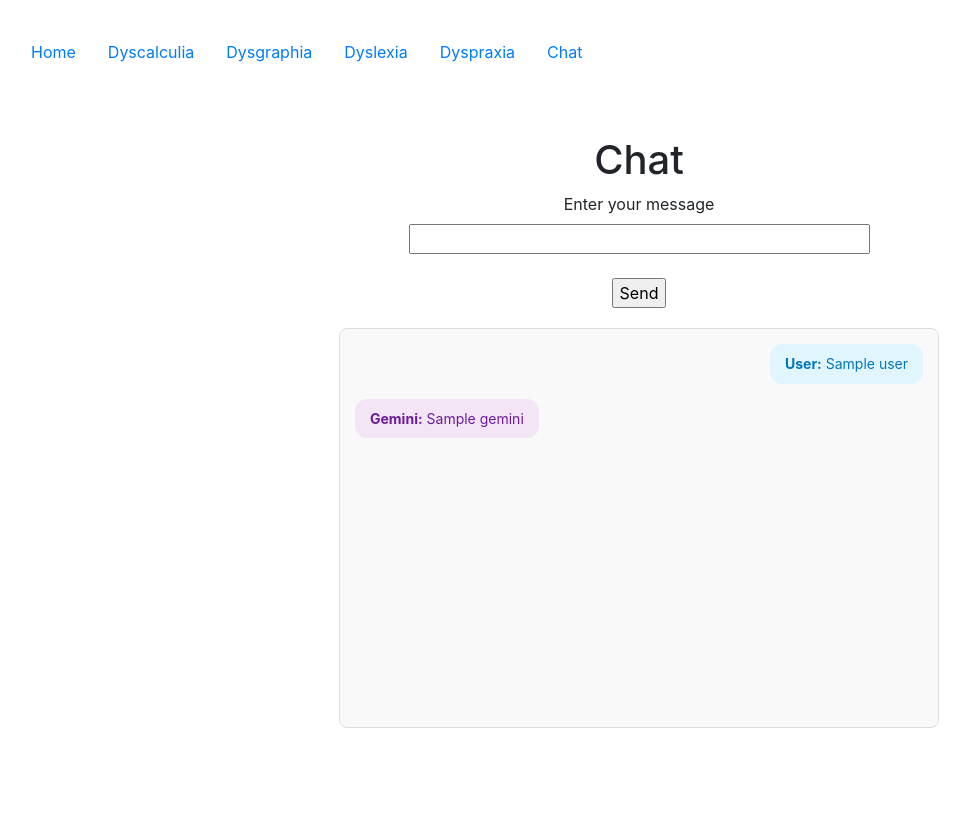
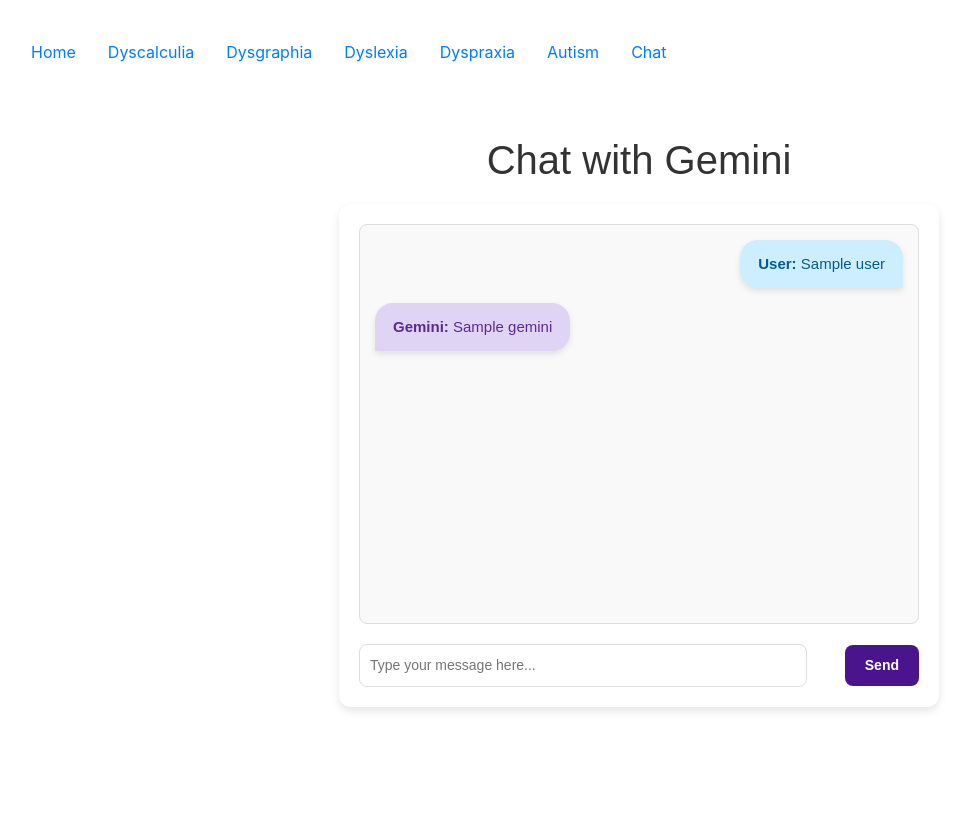
Before and after one commit to Shawarm0/HackSheffield9-Project, a Flask app: template templates/chat/chat.html in a window 1280 px wide. Shown: the whole page, without its empty margins (1-971 px from the left). After the commit the page ends 711 px from the top, so only its background shows below. Run offline with Flask 3, Linux system fonts and the light colour scheme; the template is opened without the code that fills it: values that come from a table or form of the project are taken from there, most other values are stand-ins (such as "Sample title", 1, 10 or a date in 2020).

Commit message:
add autism stuff

```diff
--- a/config.py
+++ b/config.py
@@ -13,9 +13,11 @@ from controllers.dyslexia.views import dyslexia_bp
 from controllers.dysgraphia.views import dysgraphia_bp
 from controllers.dyscalculia.views import dyscalculia_bp
 from controllers.chat.views import chat_bp
+from controllers.autism.views import autism_bp
 
 app.register_blueprint(dyspraxia_bp)
 app.register_blueprint(dyslexia_bp)
 app.register_blueprint(dysgraphia_bp)
 app.register_blueprint(dyscalculia_bp)
 app.register_blueprint(chat_bp)
+app.register_blueprint(autism_bp)
--- a/templates/base.html
+++ b/templates/base.html
@@ -28,6 +28,7 @@
             <a class="nav-item nav-link" href="{{ url_for('dysgraphia.dysgraphia') }}">Dysgraphia</a>
             <a class="nav-item nav-link" href="{{ url_for('dyslexia.dyslexia') }}">Dyslexia</a>
             <a class="nav-item nav-link" href="{{ url_for('dyspraxia.dyspraxia') }}">Dyspraxia</a>
+            <a class="nav-item nav-link" href="{{ url_for('autism.autism') }}">Autism</a>
             <a class="nav-item nav-link" href="{{ url_for('chat.chat') }}">Chat</a>
        </nav>
 
--- a/templates/chat/chat.html
+++ b/templates/chat/chat.html
@@ -1,71 +1,109 @@
 {% extends "base.html" %}
 
 {% block content %}
-    <h1>Chat</h1>
+    <h1 style="text-align: center; font-family: Arial, sans-serif; color: #333;">Chat with Gemini</h1>
 
     <!-- Embedded CSS Styles for Chat Layout -->
     <style>
-        /* Overall chat history container */
+        /* Chat layout */
+        .chat-container {
+            max-width: 600px;
+            margin: 20px auto;
+            padding: 20px;
+            background-color: #ffffff;
+            border-radius: 12px;
+            box-shadow: 0 4px 8px rgba(0, 0, 0, 0.1);
+            font-family: Arial, sans-serif;
+        }
+
+        /* Chat history styling */
         .chat-history {
-            max-width: 600px;
-            height: 400px; /* Fixed height for scrollable container */
-            margin: 0 auto;
+            height: 400px;
             padding: 15px;
             border: 1px solid #ddd;
             border-radius: 8px;
             background-color: #f9f9f9;
-            overflow-y: auto; /* Enable vertical scrolling */
-            visibility: hidden; /* Hide initially */
+            overflow-y: auto;
+            margin-bottom: 20px;
+            visibility: hidden; /* Hidden initially */
         }
 
-        /* Message container styling */
+        /* Message containers */
         .message-container {
             display: flex;
+            align-items: flex-start;
             margin-bottom: 15px;
+        }
+
+        .user-container {
+            justify-content: flex-end;
         }
 
         .gemini-container {
             justify-content: flex-start;
         }
 
-        .user-container {
-            justify-content: flex-end;
+        /* Individual messages */
+        .message {
+            max-width: 70%;
+            padding: 12px 18px;
+            border-radius: 18px;
+            font-size: 15px;
+            line-height: 1.6;
+            box-shadow: 0px 3px 6px rgba(0, 0, 0, 0.1);
         }
 
-        /* Individual message styling */
-        .message {
-            max-width: 70%;
-            padding: 10px 15px;
-            border-radius: 12px;
-            font-size: 14px;
-            line-height: 1.4;
+        /* Gemini message styling */
+        .gemini-message {
+            background-color: #e0d4f5;
+            color: #5b2a8f;
+            text-align: left;
+            border-radius: 18px 18px 18px 0;
         }
 
-        /* Gemini message styling (aligned to the left) */
-        .gemini-message {
-            background-color: #f3e5f5;
-            color: #6a1b9a;
+        /* User message styling */
+        .user-message {
+            background-color: #cceeff;
+            color: #035b8f;
             text-align: left;
+            border-radius: 18px 18px 0 18px;
         }
 
-        /* User message styling (aligned to the right) */
-        .user-message {
-            background-color: #e1f5fe;
-            color: #0277bd;
-            text-align: left;
+        /* Chat input form styling */
+        .chat-form {
+            display: flex;
+            justify-content: space-between;
+            align-items: center;
+        }
+
+        .chat-input {
+            width: 80%;
+            padding: 10px;
+            border: 1px solid #ddd;
+            border-radius: 8px;
+            font-size: 14px;
+        }
+
+        .chat-submit {
+            background-color: #4a148c;
+            color: #fff;
+            padding: 10px 20px;
+            font-size: 14px;
+            font-weight: bold;
+            border: none;
+            border-radius: 8px;
+            cursor: pointer;
+            transition: background-color 0.3s ease;
+        }
+
+        .chat-submit:hover {
+            background-color: #6a1b9a;
         }
     </style>
 
-    <!-- Chat Input Form -->
-    <form method="post" style="margin-bottom: 20px;">
-        {{ form.hidden_tag() }}
-        {{ form.user_input.label }}<br>
-        {{ form.user_input(size=40) }}<br><br>
-        {{ form.submit() }}
-        <input type="hidden" name="previous_gemini_response" value="{{ chat_history[-1]['gemini'] if chat_history else '' }}">
-    </form>
-
-    <!-- Scrollable Chat History Container -->
+    <!-- Chat Container -->
+    <div class="chat-container">
+        <!-- Chat History Container -->
         <div class="chat-history" id="chatHistory">
             {% for entry in chat_history %}
                 <!-- User Message Container (Right-aligned) -->
@@ -84,6 +122,15 @@
             {% endfor %}
         </div>
 
+        <!-- Chat Input Form -->
+        <form method="post" class="chat-form">
+            {{ form.hidden_tag() }}
+            {{ form.user_input(size=40, class="chat-input", placeholder="Type your message here...") }}
+            {{ form.submit(class="chat-submit") }}
+            <input type="hidden" name="previous_gemini_response" value="{{ chat_history[-1]['gemini'] if chat_history else '' }}">
+        </form>
+    </div>
+
     <!-- JavaScript to display chat history if messages exist -->
     <script>
         document.addEventListener("DOMContentLoaded", function() {
```
Also changed, not shown: controllers/autism/forms.py (added, +7 -0 lines), controllers/autism/views.py (added, +27 -0 lines), templates/autism/autism.html (added, +69 -0 lines). Lines whose indentation alone changed are shown as unchanged.
